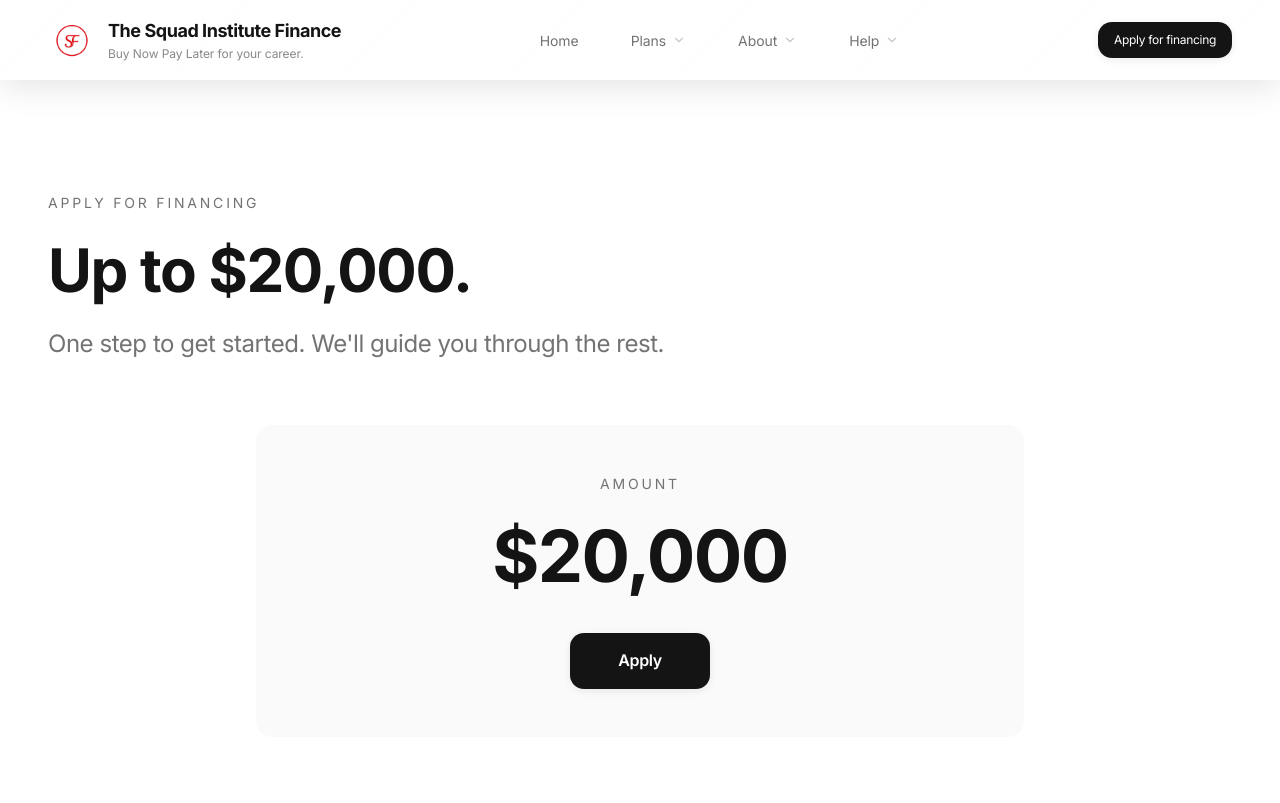
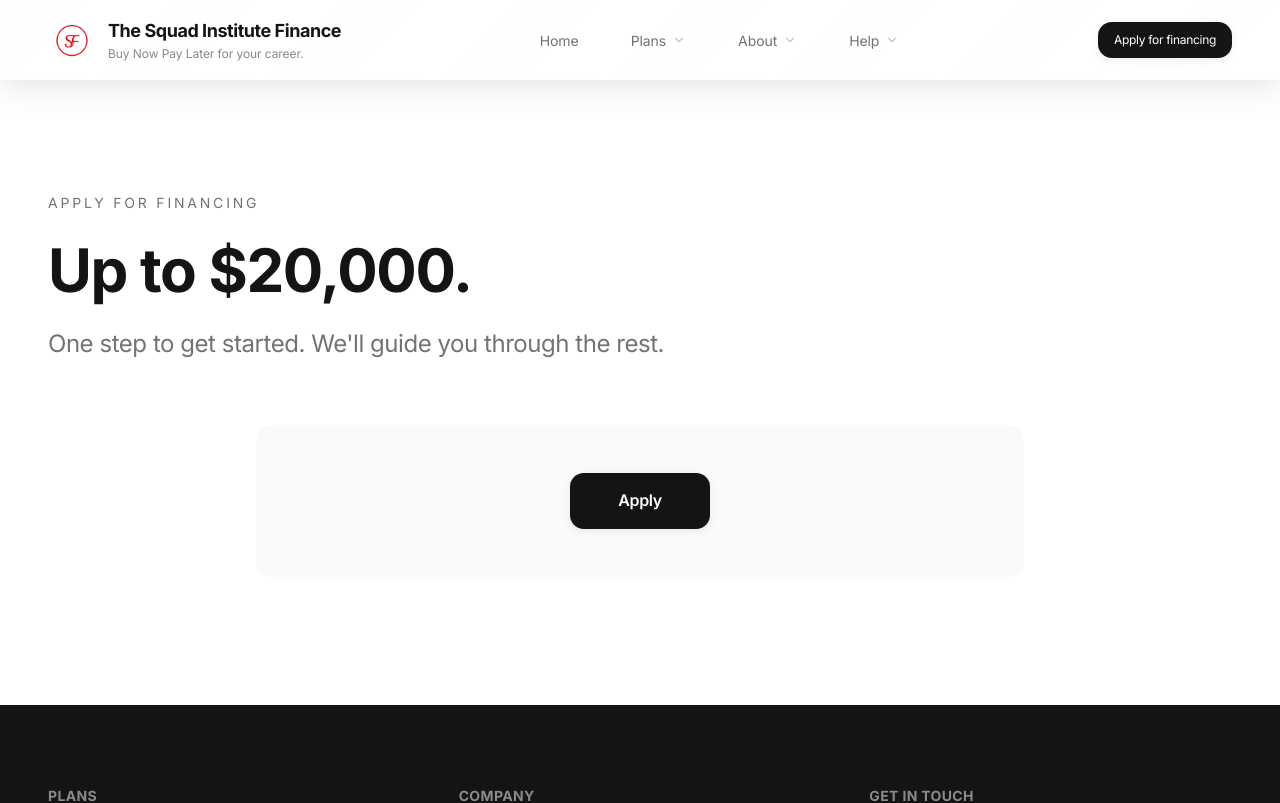
Before and after one commit to michael-keb/sweet-site-map, a React (Vite) app: page /apply in a window 1280 px wide. Shown: the top 803 px of the page. Built offline with nearby package versions, Linux system fonts and the light colour scheme; the HTML template or start-up script is replaced by a standard one.

Commit message:
Changes
Co-authored-by: michael-keb <258575478+michael-keb@users.noreply.github.com>

```diff
--- a/src/pages/Apply.tsx
+++ b/src/pages/Apply.tsx
@@ -45,8 +45,6 @@ const Apply = () => {
                 </div>
               ) : (
                 <div className="bg-gray-50 rounded-2xl p-8 md:p-12 text-center">
-                  <p className="text-sm uppercase tracking-[0.2em] text-gray-500 mb-6">Amount</p>
-                  <p className="text-6xl md:text-7xl font-bold text-foreground tracking-tight mb-10">$20,000</p>
                   <Button onClick={handleApply} size="lg" className="text-base px-12">
                     Apply
                   </Button>
```
